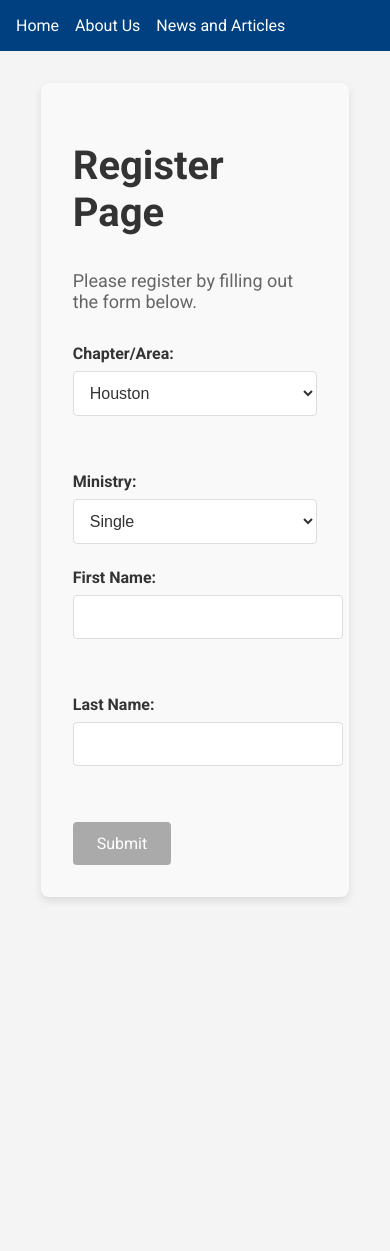
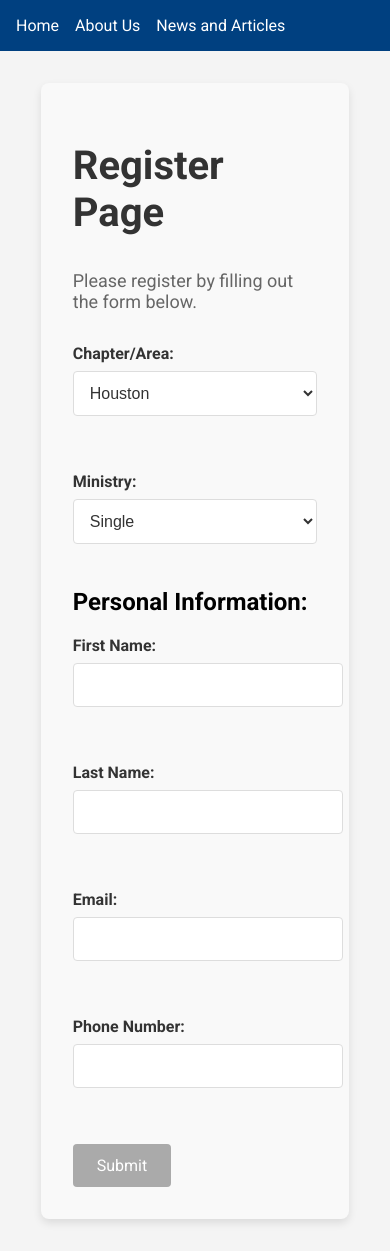
Before and after one commit to joshbatac/couples_for_christ_houston, a Vue app in the folder frontend/: page /register in a window 390 px wide. Before the commit the page ends 929 px from the top, so only its background shows below. Built offline with nearby package versions, Linux system fonts and the light colour scheme.

Commit message:
added email and phone select

```diff
--- a/frontend/src/views/RegistrationPage.vue
+++ b/frontend/src/views/RegistrationPage.vue
@@ -30,34 +30,7 @@
       <!-- Conditional First Name and Last Name Fields -->
       <div v-if="ministry === 'Couple'" class="couple-fields">
         <!-- Husband's First Name and Last Name -->
-        <div class="fields-container">
-          <div class="form-field half-width">
-            <label for="husband-first-name">Husband's First Name:</label>
-            <input type="text" id="husband-first-name" v-model="husbandFirstName" required />
-          </div>
-
-          <div class="form-field half-width">
-            <label for="husband-last-name">Husband's Last Name:</label>
-            <input type="text" id="husband-last-name" v-model="husbandLastName" required />
-          </div>
-        </div>
-
-        <!-- Wife's First Name and Last Name -->
-        <div class="fields-container">
-          <div class="form-field half-width">
-            <label for="wife-first-name">Wife's First Name:</label>
-            <input type="text" id="wife-first-name" v-model="wifeFirstName" required />
-          </div>
-
-          <div class="form-field half-width">
-            <label for="wife-last-name">Wife's Last Name:</label>
-            <input type="text" id="wife-last-name" v-model="wifeLastName" required />
-          </div>
-        </div>
-      </div>
-
-      <div v-else>
-        <!-- Single, Servant, or Handmaid First Name and Last Name -->
+         <h2>Husband Information:</h2>
         <div class="fields-container">
           <div class="form-field half-width">
             <label for="first-name">First Name:</label>
@@ -68,6 +41,67 @@
             <label for="last-name">Last Name:</label>
             <input type="text" id="last-name" v-model="lastName" required />
           </div>
+
+          <div class="form-field half-width">
+            <label for="email">Email:</label>
+            <input type="text" id="email" v-model="email" required />
+          </div>
+          <div class="form-field half-width">
+            <label for="phoneNumber">Phone Number:</label>
+            <input type="text" id="phoneNumber" v-model="phoneNumber" required />
+          </div>
+
+        </div>
+        <br>
+        <h2>Wife Information:</h2>
+        <!-- Wife's First Name and Last Name -->
+        <div class="fields-container">
+          <div class="form-field half-width">
+            <label for="wife-first-name">First Name:</label>
+            <input type="text" id="wife-first-name" v-model="wifeFirstName" required />
+          </div>
+
+          <div class="form-field half-width">
+            <label for="wife-last-name">Last Name:</label>
+            <input type="text" id="wife-last-name" v-model="wifeLastName" required />
+          </div>
+
+          <div class="form-field half-width">
+            <label for="email">Email:</label>
+            <input type="text" id="email" v-model="email" required />
+          </div>
+          <div class="form-field half-width">
+            <label for="phoneNumber">Phone Number:</label>
+            <input type="text" id="phoneNumber" v-model="phoneNumber" required />
+          </div>
+
+        </div>
+      </div>
+
+      <div v-else>
+        <!-- Single, Servant, or Handmaid First Name and Last Name -->
+        <h2>Personal Information:</h2>
+        <div class="fields-container">
+          <div class="form-field half-width">
+            <label for="first-name">First Name:</label>
+            <input type="text" id="first-name" v-model="firstName" required />
+          </div>
+
+          <div class="form-field half-width">
+            <label for="last-name">Last Name:</label>
+            <input type="text" id="last-name" v-model="lastName" required />
+          </div>
+
+          <div class="form-field half-width">
+            <label for="email">Email:</label>
+            <input type="text" id="email" v-model="email" required />
+          </div>
+          <div class="form-field half-width">
+            <label for="phoneNumber">Phone Number:</label>
+            <input type="text" id="phoneNumber" v-model="phoneNumber" required />
+          </div>
+
+
         </div>
       </div>
 
@@ -94,8 +128,8 @@ export default {
       ministry: 'Single',
       firstName: '',
       lastName: '',
-      husbandFirstName: '',
-      husbandLastName: '',
+      email: '',
+      phoneNumber: '',
       wifeFirstName: '',
       wifeLastName: '',
       loading: false,
@@ -107,7 +141,7 @@ export default {
     isFormValid() {
       // Basic validation for the 'Couple' ministry
       if (this.ministry === 'Couple') {
-        return this.husbandFirstName && this.husbandLastName && this.wifeFirstName && this.wifeLastName;
+        return this.firstName && this.lastName && this.wifeFirstName && this.wifeLastName;
       }
       // Validation for other ministries
       return this.firstName && this.lastName;
@@ -127,16 +161,16 @@ export default {
 
       try {
         if (this.ministry === 'Couple') {
-          await this.submitIndividual(this.husbandFirstName, this.husbandLastName);
+          await this.submitIndividual(this.firstName, this.lastName);
           await this.submitIndividual(this.wifeFirstName, this.wifeLastName);
         } else {
           await axios.post('https://cfc-hou-back-383f93f5502b.herokuapp.com/submit', {
             firstName: this.firstName,
-            lastName: this.lastName,
-            chapter: this.chapter,
+            lastName: this.lastName, chapter: this.chapter,
             ministry: this.ministry,
           });
         }
+
 
         this.message = 'Registration Success!';
         this.messageType = 'success-message';
```
